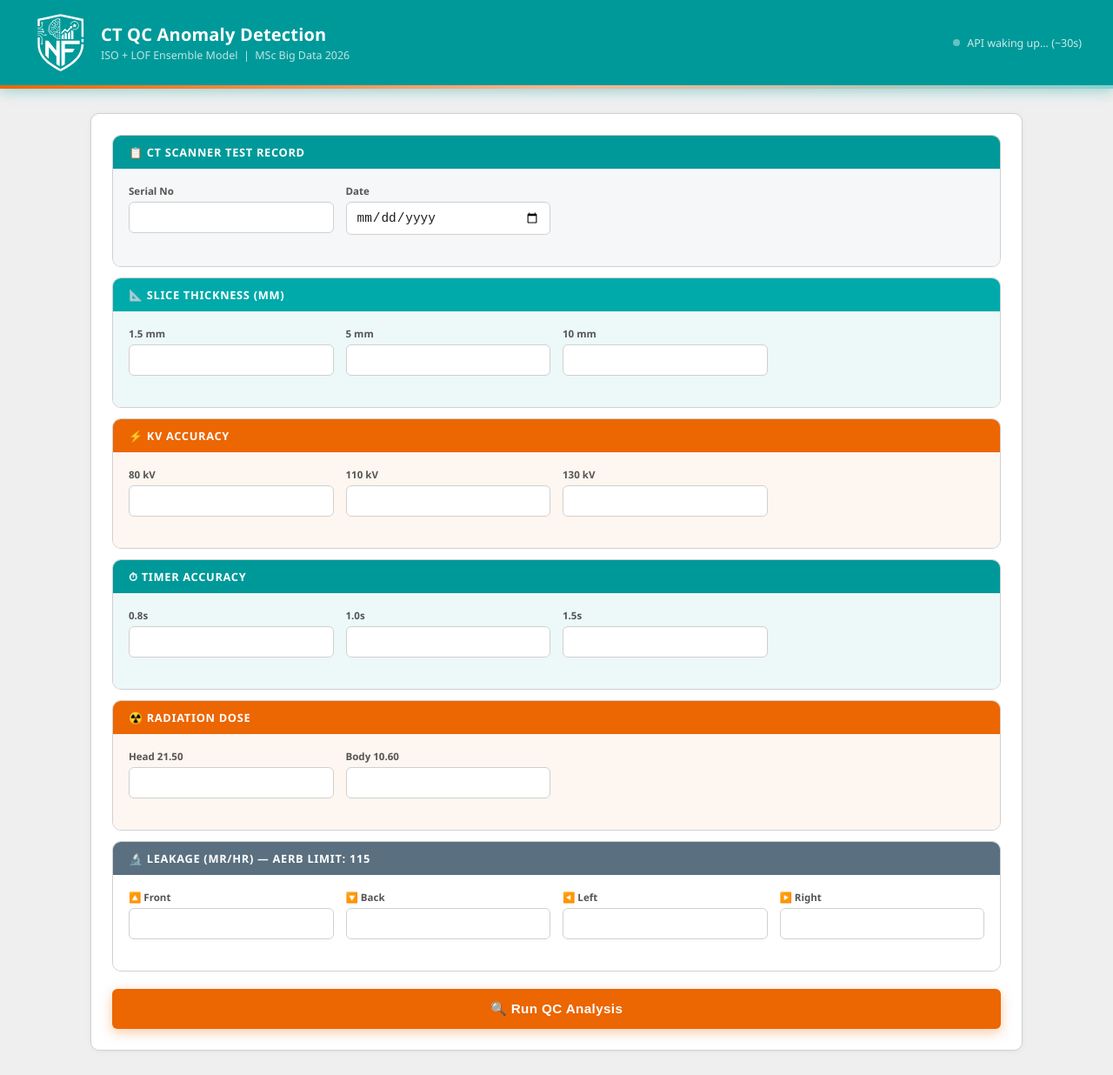
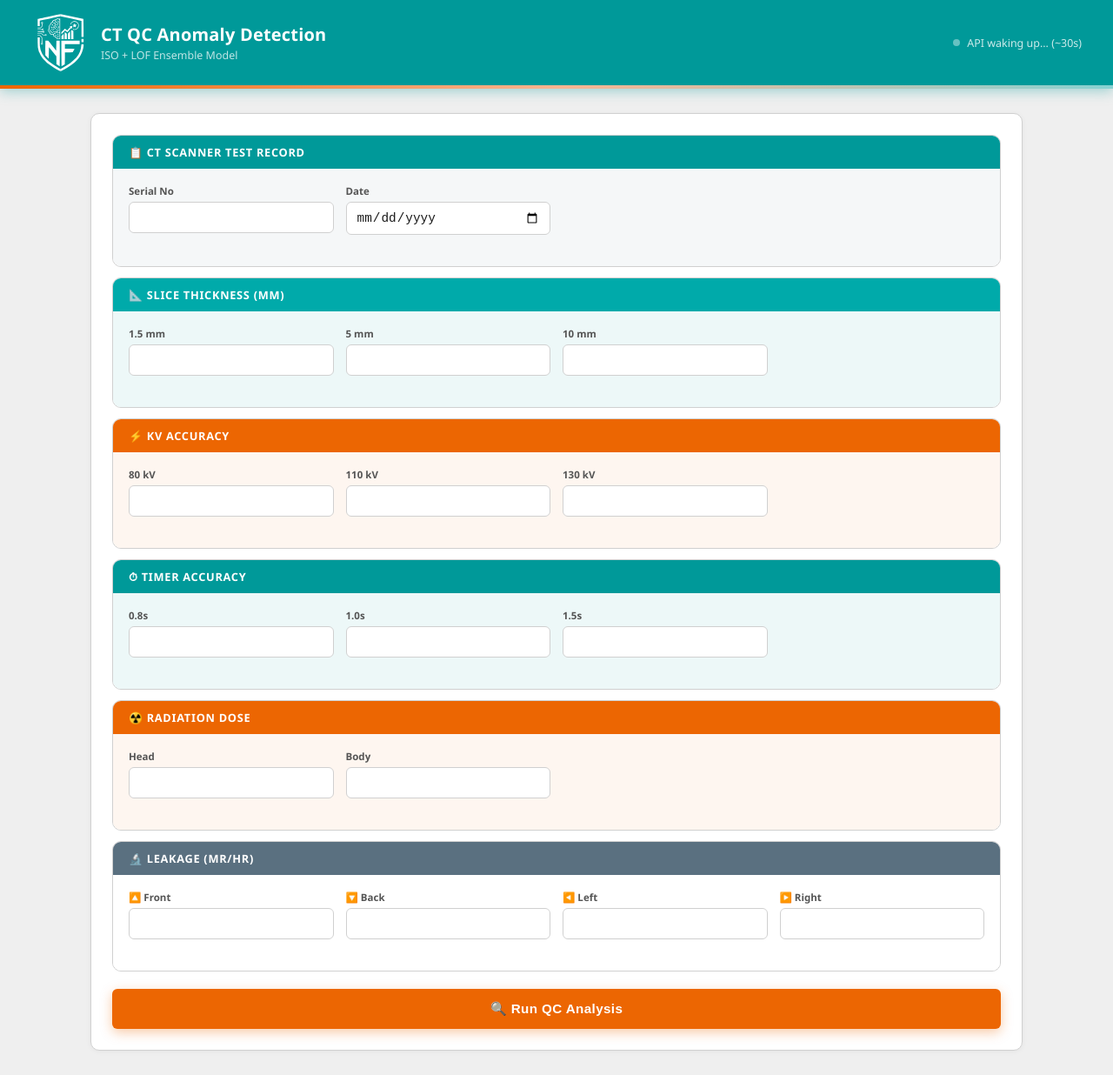
Before and after one commit to Hartfun/ct-qc-dashboard, a React (Vite) app: page / in a window 1280 px wide. Shown: the whole page at 87% size. Built offline with nearby package versions, Linux system fonts and the light colour scheme; no server answers.

Commit message:
form update

```diff
--- a/src/App.jsx
+++ b/src/App.jsx
@@ -87,7 +87,7 @@ export default function App() {
               }}/>
           <div>
       <h1>CT QC Anomaly Detection</h1>
-      <div className="subtitle">ISO + LOF Ensemble Model &nbsp;|&nbsp; MSc Big Data 2026</div>
+      <div className="subtitle">ISO + LOF Ensemble Model</div>
   </div>
 </div>
 
--- a/src/components/InputForm.jsx
+++ b/src/components/InputForm.jsx
@@ -71,14 +71,14 @@ export default function InputForm({ form, onChange, onSubmit, loading }) {
         <div className="section-header orange">☢️ Radiation Dose</div>
         <div className="section-body bg-orange-pale">
           <div className="grid mb">
-            {field('Head 21.50', 'dhead')}
-            {field('Body 10.60', 'dbody')}
+            {field('Head', 'dhead')}
+            {field('Body', 'dbody')}
           </div>
         </div>
       </div>
 
       <div className="section-group" style={{marginTop:'12px'}}>
-        <div className="section-header gray">🔬 Leakage (mR/hr) — AERB Limit: 115</div>
+        <div className="section-header gray">🔬 Leakage (mR/hr)</div>
         <div className="section-body">
           <div className="leak-grid mb">
             {field('🔼 Front', 'lf')}
```
